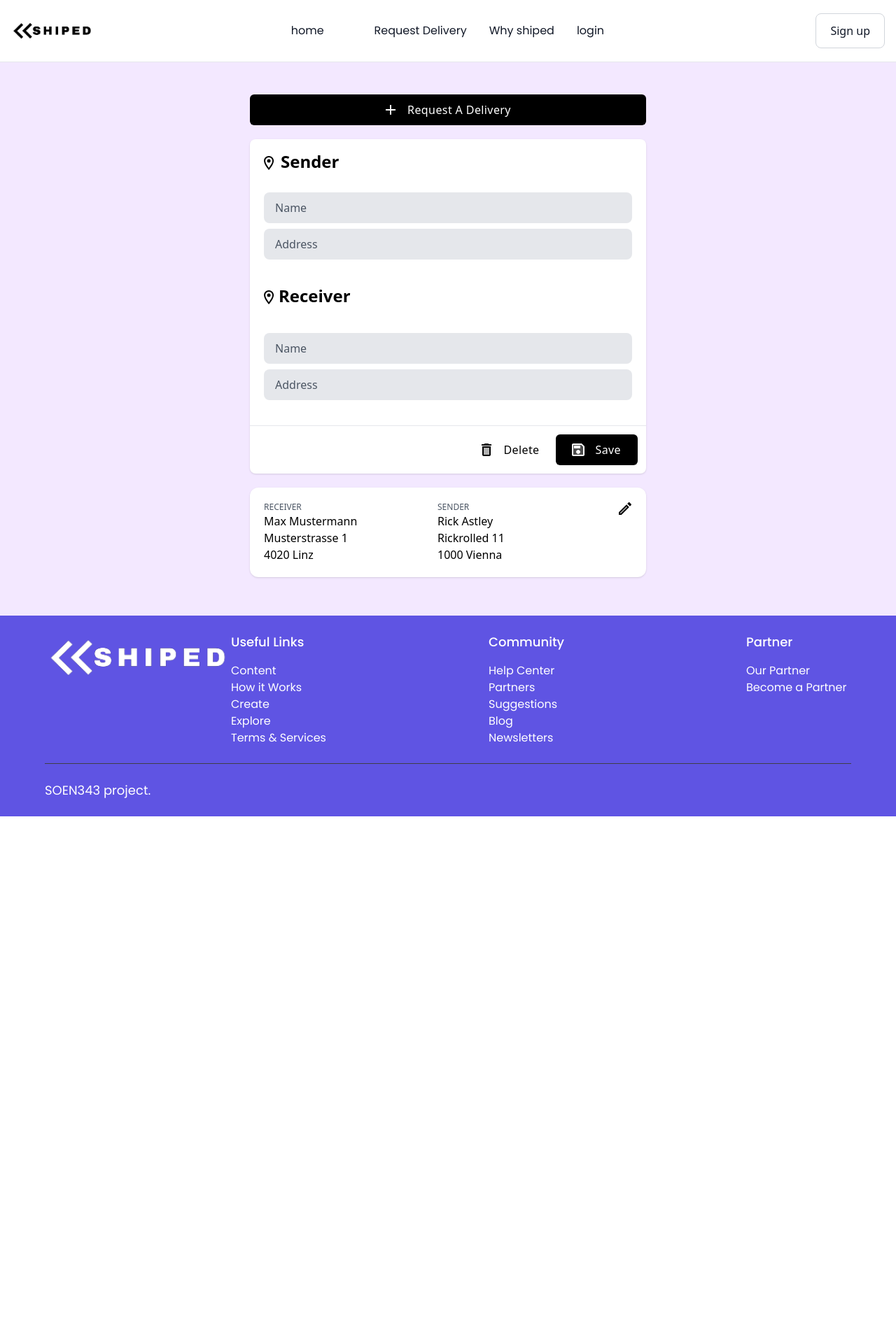
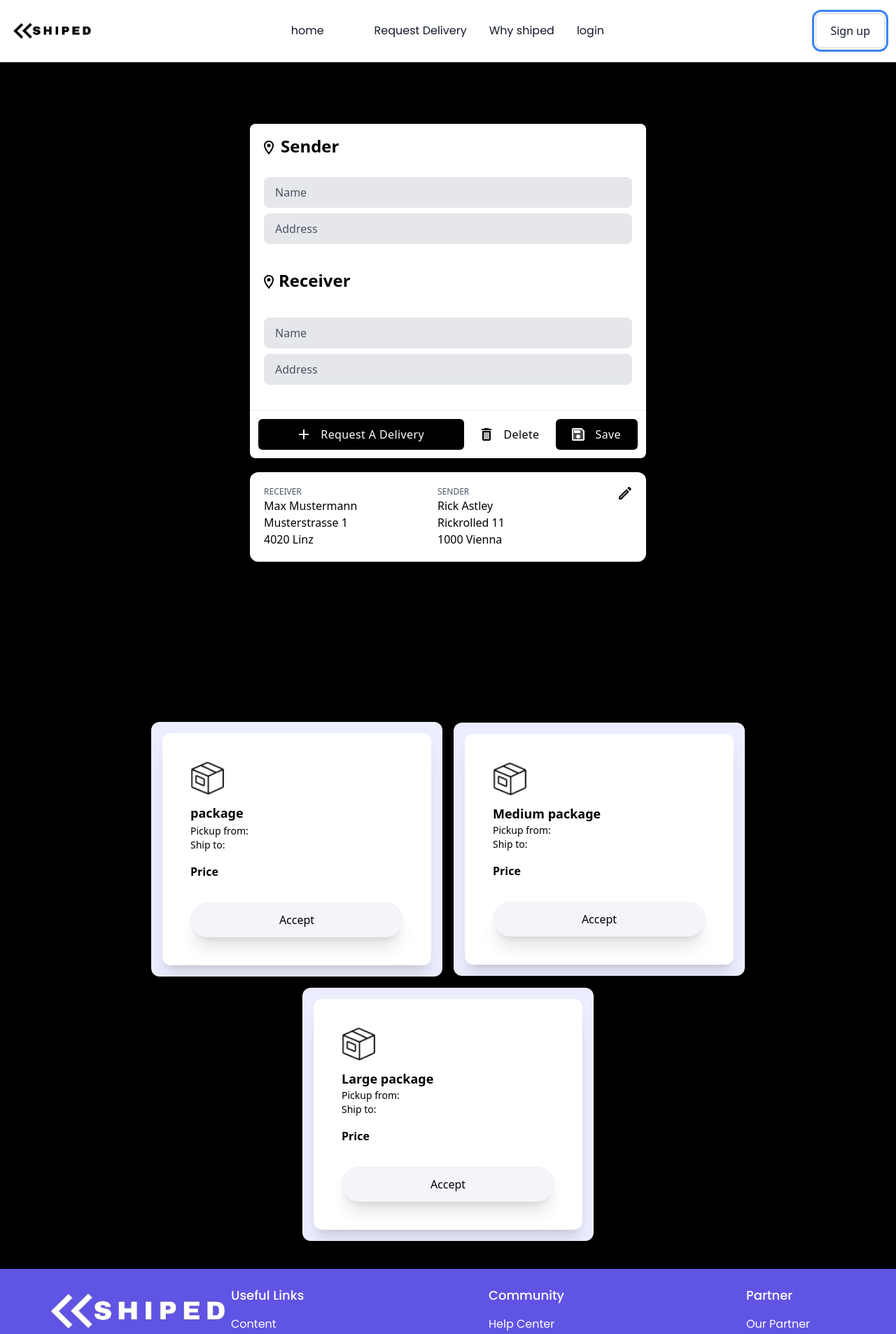
Before and after one commit to Fatoumatabintabarry/DeliveryService, a React (Vite) app in the folder client/: page /deliverysolutions in a window 1280 px wide. Shown: the top 1907 px of the page at 70% size. Before the commit the page ends 1167 px from the top, so only its background shows below. Built offline with nearby package versions, Linux system fonts and the light colour scheme.

Commit message:
Driver delivery list componenent

```diff
--- a/client/src/Pages/RequestDelivery.jsx
+++ b/client/src/Pages/RequestDelivery.jsx
@@ -4,22 +4,6 @@ const RequestDelivery = () => {
   return (
     <div className="flex h-screen ">
       <div className="m-auto">
-        {/* Button */}
-        <button type="button" className="relative w-full flex
-        justify-center items-center px-5 py-2.5 font-medium tracking-wide text-white
-        capitalize bg-black rounded-md hover:bg-gray-900 focus:outline-none transition
-        duration-300 transform active:scale-95 ease-in-out">
-          {/* SVG */}
-          <svg xmlns="http://www.w3.org/2000/svg" viewBox="0 0 24 24" height="24px" width="24px" fill="#FFFFFF">
-            <g>
-              <rect fill="none" height="24" width="24"></rect>
-            </g>
-            <g>
-              <path d="M19,13h-6v6h-2v-6H5v-2h6V5h2v6h6V13z"></path>
-            </g>
-          </svg>
-          <span className="pl-2 mx-1">Request a delivery</span>
-        </button>
 
         {/* Sender Information */}
         <div className="mt-5 bg-white rounded-lg shadow">
@@ -83,9 +67,27 @@ const RequestDelivery = () => {
                      <span class="pl-2 mx-1">Delete</span>
                   </button>
                </div>
+             {/* Button */}
+        <button type="button" className="relative w-full flex
+        justify-center items-center px-5 py-2.5 font-medium tracking-wide text-white
+        capitalize bg-black rounded-md hover:bg-gray-900 focus:outline-none transition
+        duration-300 transform active:scale-95 ease-in-out">
+          {/* SVG */}
+          <svg xmlns="http://www.w3.org/2000/svg" viewBox="0 0 24 24" height="24px" width="24px" fill="#FFFFFF">
+            <g>
+              <rect fill="none" height="24" width="24"></rect>
+            </g>
+            <g>
+              <path d="M19,13h-6v6h-2v-6H5v-2h6V5h2v6h6V13z"></path>
+            </g>
+          </svg>
+          <span className="pl-2 mx-1">Request a delivery</span>
+        </button>
+
           </div>
 
         </div>
+
 
         {/* Pre-filled Addresses */}
         <div className="mt-5 bg-white shadow cursor-pointer rounded-xl">
--- a/client/src/Pages/deliverysolutions.jsx
+++ b/client/src/Pages/deliverysolutions.jsx
@@ -5,6 +5,7 @@ import '../index.css'
 import {Navbar,Footer} from '../components/index';
 import RequestDelivery from './RequestDelivery';
 import Navbar2 from '../components/navbar2';
+import MyDeliveries from '../components/MyDeliveries';
 
 const deliverysolutions = () => {
   return (
@@ -15,9 +16,15 @@ const deliverysolutions = () => {
           </div>
        </div>
 
-       <div className={`bg-primary ${styles.paddingX} ${styles.flexStart} bg-purple-100`}>
+       <div className={`bg-primary ${styles.paddingX} ${styles.flexStart} bg-[#F1F2F7]`}>
         <div className={`${styles.boxWidth} `}>
           <RequestDelivery />
+        </div>
+      </div>
+
+      <div className={`bg-primary ${styles.paddingX} ${styles.flexStart} bg-[#F1F2F7]`}>
+        <div className={`${styles.boxWidth} `}>
+          <MyDeliveries />
         </div>
       </div>
 
--- a/client/src/Pages/home.jsx
+++ b/client/src/Pages/home.jsx
@@ -26,13 +26,13 @@ const home = () => (
          </div>
         </div>
 
-        <div className={`bg-primary ${styles.paddingY} ${styles.flexStart} login-background  `}>
+        <div className={`bg-primary ${styles.paddingY} ${styles.flexStart} bg-[#F4F5FA]  `}>
           <div className={`${styles.boxWidth}`}>
             <GetEstimate />
           </div>
          </div>
           {/*3rd div is the hero section */}
-        <div className={`bg-primary ${styles.flexStart} bg-white `}>
+        <div className={`bg-primary ${styles.flexStart}  `}>
           <div className={`${styles.boxWidth}`}>
           <Features />
          </div>
--- a/client/src/Pages/whyshiped.jsx
+++ b/client/src/Pages/whyshiped.jsx
@@ -16,7 +16,6 @@ const whyshiped = () => {
           <Navbar2 />
           </div>
       </div>
-
 
 
        {/*3rd div is the testimonial section section */}
--- /dev/null
+++ b/client/src/components/Faq.jsx
@@ -0,0 +1,68 @@
+import React from 'react';
+// Import your assets here if you have any, for example:
+// import { ReactComponent as CoffeeIcon } from '../assets/coffee-icon.svg';
+
+const Features = () => {
+  return (
+    <div>
+      <section className="bg-white dark:bg-gray-900">
+        <div className="container px-6 py-10 mx-auto">
+          <h1 className="text-3xl font-semibold text-gray-800 capitalize lg:text-4xl dark:text-white">
+            explore our <br /> awesome <span className="underline decoration-blue-500">Components</span>
+          </h1>
+
+          <p className="mt-4 text-gray-500 xl:mt-6 dark:text-gray-300">
+            Lorem ipsum dolor sit amet consectetur, adipisicing elit. Nostrum quam voluptatibus
+          </p>
+
+          <div className="grid grid-cols-1 gap-8 mt-8 xl:mt-12 xl:gap-12 md:grid-cols-2 xl:grid-cols-3">
+            {/* Feature Card */}
+            {/* Repeat this block for each feature */}
+            <div className="p-8 space-y-3 border-2 border-blue-400 dark:border-blue-300 rounded-xl">
+              <span className="inline-block text-blue-500 dark:text-blue-400">
+                {/* SVG Icon */}
+                {/* Replace "svg" element with actual SVG import if available */}
+              </span>
+
+              <h1 className="text-2xl font-semibold text-gray-700 capitalize dark:text-white">
+                elegant Dark Mode
+              </h1>
+
+              <p className="text-gray-500 dark:text-gray-300">
+                Lorem ipsum dolor sit amet consectetur adipisicing elit. Provident ab nulla quod dignissimos vel non corrupti doloribus voluptatum eveniet
+              </p>
+
+              <a href="#" className="inline-flex p-2 text-blue-500 capitalize transition-colors duration-200 transform bg-blue-100 rounded-full dark:bg-blue-500 dark:text-white hover:underline hover:text-blue-600 dark:hover:text-blue-500">
+                {/* SVG Icon */}
+                {/* Replace "svg" element with actual SVG import if available */}
+              </a>
+            </div>
+
+            {/* ... other feature blocks ... */}
+          </div>
+        </div>
+      </section>
+
+      <div className="fixed inset-x-0 lg:inset-x-auto bottom-6 lg:right-8 xl:right-10 xl:bottom-8">
+        <div className="lg:w-72 px-6 lg:px-0">
+          <div className="p-2 bg-blue-600 rounded-lg shadow-lg sm:p-3">
+            <div className="flex flex-wrap items-center justify-between">
+              <a target="_blank" href="https://www.buymeacoffee.com/khatabwedaa" className="flex items-center flex-1 w-0">
+                <span className="flex p-2 bg-blue-800 rounded-lg">
+                  {/* SVG Icon */}
+                  {/* Here you would use your SVG import, e.g., <CoffeeIcon className="h-6 w-6 text-white" /> */}
+                </span>
+
+                <p className="ml-3 font-medium tracking-wide text-white truncate">
+                  By me a coffee
+                </p>
+              </a>
+            </div>
+          </div>
+        </div>
+      </div>
+    </div>
+  );
+}
+
+export default Features;
--- /dev/null
+++ b/client/src/components/MyDeliveries.jsx
@@ -0,0 +1,74 @@
+import React from 'react';
+// Assuming you have these images locally or hosted, replace with your actual paths
+import { box } from '../assets';
+const MyDeliveries = () => {
+  return (
+
+      <div className=" p-10 rounded-xl">
+        <div className="flex flex-col justify-center items-center text-center">
+          <div className="max-w-sm font-bold font-sans">
+           The driver is supposed to see a list of delivery Request here -- later well move this component to driver profile only
+          </div>
+
+        </div>
+
+        <div class="flex flex-wrap justify-center items-center mt-10 gap-4">
+  <div class="bg-[#ECEEFF] rounded-xl p-4 w-full md:w-auto">
+    <div class="flex flex-col rounded-xl bg-white shadow-xl p-10 w-full md:w-96">
+    <img src={box} className="w-12" alt="Telenor Logo" />
+              <div className="mt-3 font-semibold text-lg"><small></small> package</div>
+              <div className="text-sm font-light"> Pickup from: </div>
+              <div className="text-sm font-light"> Ship to: </div>
+
+      <div class="my-4">
+        <span class="font-bold text-base">Price</span>
+      </div>
+
+      <button class="bg-[#F4F5FA] px-4 py-3 rounded-full border border-[#F0F0F6] shadow-xl mt-4">
+      Accept
+      </button>
+    </div>
+  </div>
+
+
+  <div class="bg-[#ECEEFF] rounded-xl p-4 w-full md:w-auto">
+    <div class="flex flex-col rounded-xl bg-white shadow-xl p-10 w-full md:w-96">
+    <img src={box} className="w-12" alt="Telenor Logo" />
+              <div className="mt-3 font-semibold text-lg">Medium package</div>
+              <div className="text-sm font-light"> Pickup from: </div>
+              <div className="text-sm font-light"> Ship to: </div>
+
+      <div class="my-4">
+        <span class="font-bold text-base">Price</span>
+      </div>
+
+      <button class="bg-[#F4F5FA] px-4 py-3 rounded-full border border-[#F0F0F6] shadow-xl mt-4">
+      Accept
+      </button>
+    </div>
+  </div>
+  <div class="bg-[#ECEEFF] rounded-xl p-4 w-full md:w-auto">
+    <div class="flex flex-col rounded-xl bg-white shadow-xl p-10 w-full md:w-96">
+    <img src={box} className="w-12" alt="Telenor Logo" />
+              <div className="mt-3 font-semibold text-lg">Large package</div>
+              <div className="text-sm font-light"> Pickup from: </div>
+              <div className="text-sm font-light"> Ship to: </div>
+
+      <div class="my-4">
+        <span class="font-bold text-base">Price</span>
+      </div>
+
+      <button class="bg-[#F4F5FA] px-4 py-3 rounded-full border border-[#F0F0F6] shadow-xl mt-4">
+      Accept
+      </button>
+    </div>
+  </div>
+
+        </div>
+
+      </div>
+
+  );
+};
+
+export default MyDeliveries;
--- a/client/src/components/Navbar2.jsx
+++ b/client/src/components/Navbar2.jsx
@@ -24,7 +24,7 @@ const Navbar2 = () => {
           <a href="/choicePage" className="inline-flex items-center justify-center px-5 py-3 text-base
            font-medium text-center text-gray-900 border border-gray-300 rounded-lg
            hover:bg-gray-100 focus:ring-4 focus:ring-gray-100 dark:text-white
-           dark:border-gray-700 dark:hover:bg-gray-700 dark:focus:ring-gray-800"  id="loginButton">
+           dark:border-gray-700 dark:hover:bg-gray-700 dark:focus:ring-gray-800 outline outline-offset-2 outline-blue-500"  id="loginButton">
             Sign up
           </a>
 
```
